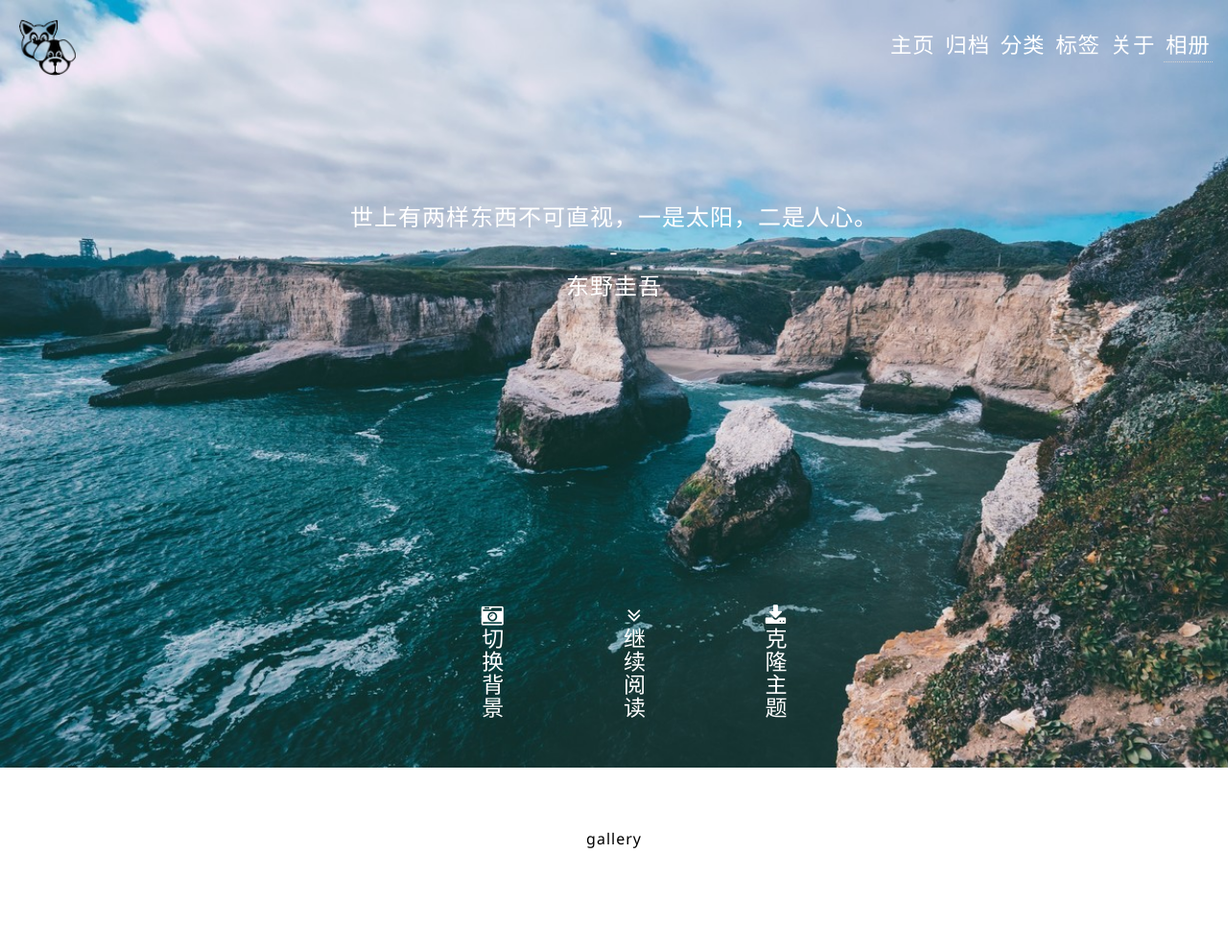
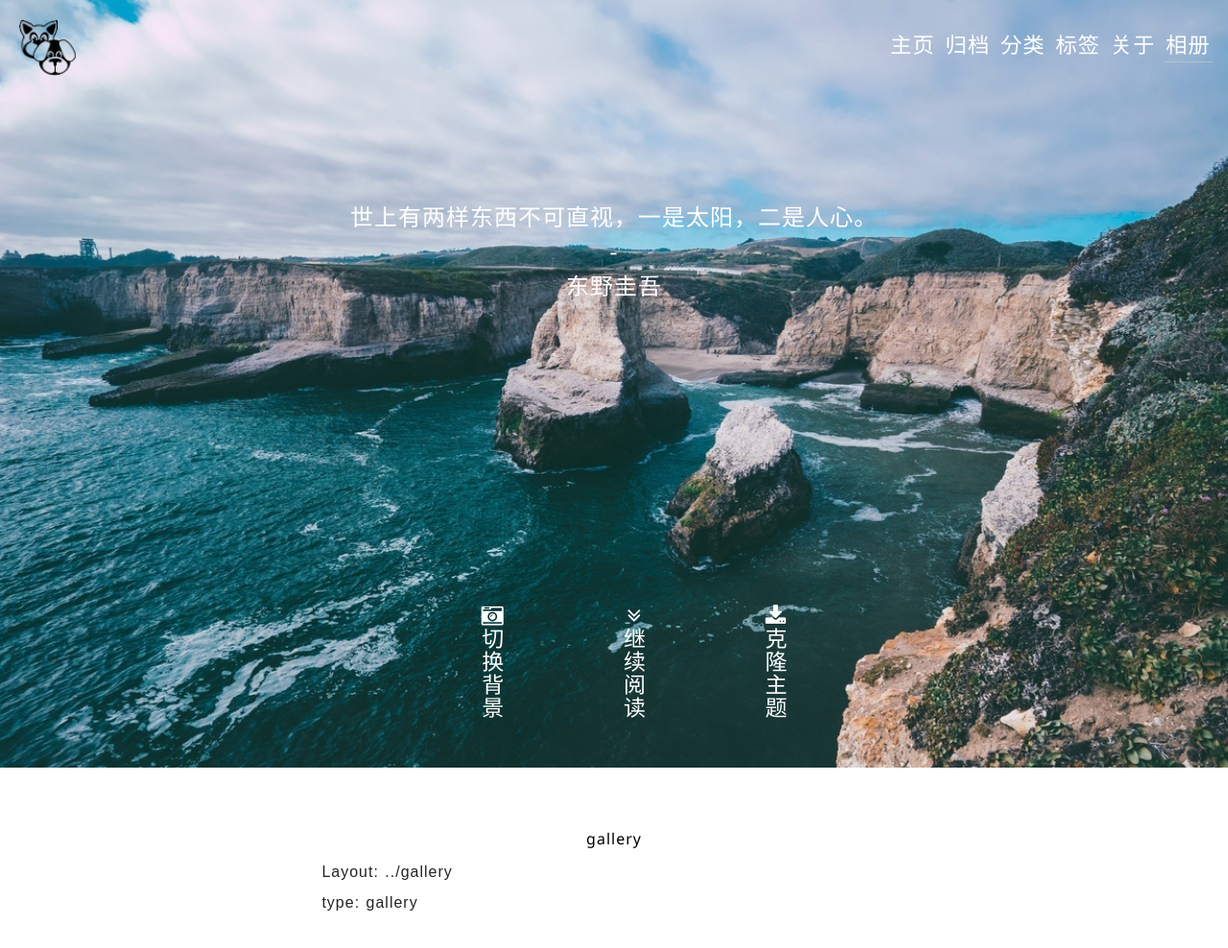
Before and after one commit to xiaodaiya/xiaodaiya.github.io, a plain HTML site: page gallery/index.html in a window 1280 px wide. Shown: the top 988 px of the page at 96% size. Drawn offline with Linux system fonts and the light colour scheme; some packages are replaced by stand-ins of ours; a script that the page names is missing.

Commit message:
Site updated: 2019-03-13 20:18:59

```diff
--- a/gallery/index.html
+++ b/gallery/index.html
@@ -281,6 +281,7 @@
 
 
 			<div class="about">
+				<p>layout: ../gallery<br>type: gallery</p>
 
 			</div>
 
```
